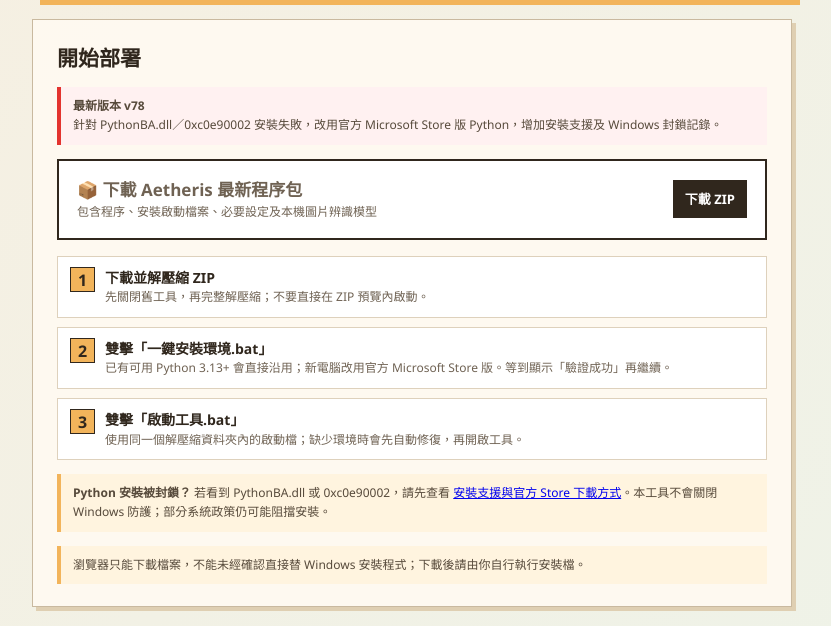
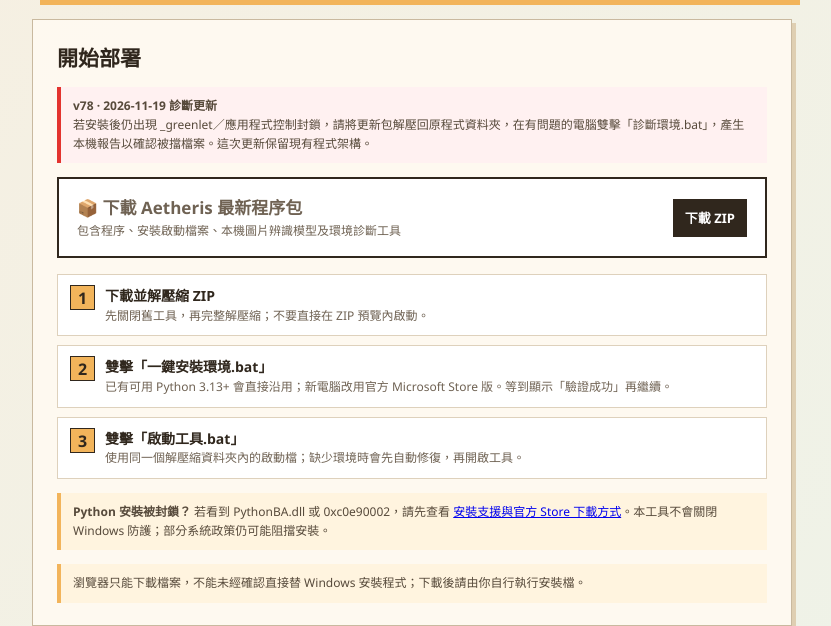
Before and after one commit to ILMTTS/aetheris-carousell, a plain HTML site: page index.html in a window 1280 px wide. Shown: the part 178-804 px from the top of the page, without its empty margins (228-1059 px from the left). Drawn offline with Linux system fonts and the light colour scheme.

Commit message:
Add read-only native module diagnostics to existing download

```diff
--- a/index.html
+++ b/index.html
@@ -15,8 +15,8 @@
     <section class="hero"><img src="assets/ui/mascot.png" alt="Aetheris"><div><div class="eyebrow">CAROUSELL AUTOMATION</div><h1>Aetheris</h1><p>下載一次，安裝後即可在 Windows 使用。</p></div></section>
     <section class="panel">
       <h2>開始部署</h2>
-      <div class="note" style="margin:0 0 14px;border-left-color:#e3342f;background:#fff1f1"><strong>最新版本 v78</strong><br>針對 PythonBA.dll／0xc0e90002 安裝失敗，改用官方 Microsoft Store 版 Python，增加安裝支援及 Windows 封鎖記錄。</div>
-      <a class="primary" href="Carousell自動上架_程序.zip?v=78" download><span><strong>📦 下載 Aetheris 最新程序包</strong><span>包含程序、安裝啟動檔案、必要設定及本機圖片辨識模型</span></span><b>下載 ZIP</b></a>
+      <div class="note" style="margin:0 0 14px;border-left-color:#e3342f;background:#fff1f1"><strong>v78 · 2026-11-19 診斷更新</strong><br>若安裝後仍出現 _greenlet／應用程式控制封鎖，請將更新包解壓回原程式資料夾，在有問題的電腦雙擊「診斷環境.bat」，產生本機報告以確認被擋檔案。這次更新保留現有程式架構。</div>
+      <a class="primary" href="Carousell自動上架_程序.zip?v=78-diag1" download><span><strong>📦 下載 Aetheris 最新程序包</strong><span>包含程序、安裝啟動檔案、本機圖片辨識模型及環境診斷工具</span></span><b>下載 ZIP</b></a>
       <div class="steps">
         <div class="step"><div class="num">1</div><div><strong>下載並解壓縮 ZIP</strong><span>先關閉舊工具，再完整解壓縮；不要直接在 ZIP 預覽內啟動。</span></div></div>
         <div class="step"><div class="num">2</div><div><strong>雙擊「一鍵安裝環境.bat」</strong><span>已有可用 Python 3.13+ 會直接沿用；新電腦改用官方 Microsoft Store 版。等到顯示「驗證成功」再繼續。</span></div></div>
```
Also changed, not shown: 1 other file.
